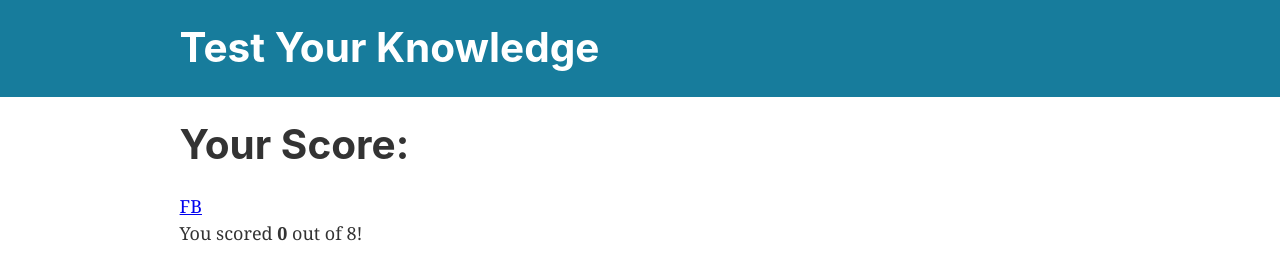
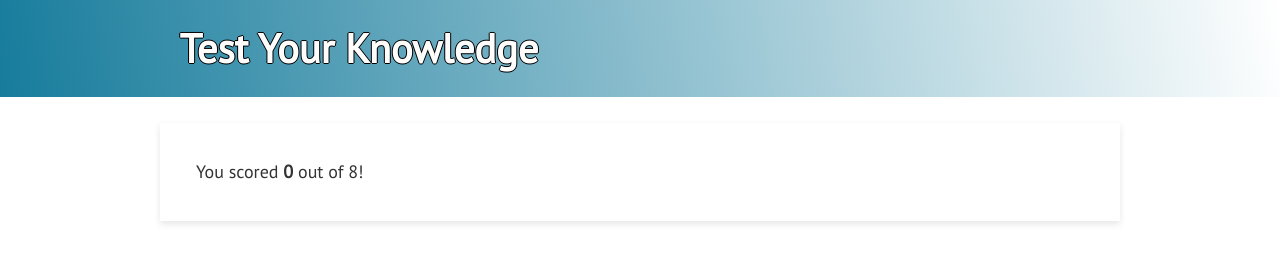
Before and after one commit to sfonua10/name-of-church-quiz, a Gatsby site: page /results in a window 1280 px wide. Built offline with nearby package versions, Linux system fonts and the light colour scheme; Gatsby itself is replaced by a stand-in of ours.

Commit message:
first iteration of styles

```diff
--- a/package.json
+++ b/package.json
@@ -16,7 +16,8 @@
     "prop-types": "^15.7.2",
     "react": "^16.12.0",
     "react-dom": "^16.12.0",
-    "react-helmet": "^6.0.0"
+    "react-helmet": "^6.0.0",
+    "react-icons": "^3.10.0"
   },
   "devDependencies": {
     "prettier": "2.0.5"
--- a/src/components/header.js
+++ b/src/components/header.js
@@ -7,6 +7,7 @@ const Header = ({ siteTitle }) => (
     style={{
       background: `#177C9C`,
       marginBottom: `1.45rem`,
+      background: `linear-gradient(80deg, #177C9C 0%, rgba(255, 255, 255, 0.94) 99.99%, rgba(255, 255, 253, 0) 100%)`,
     }}
   >
     <div
@@ -16,16 +17,14 @@ const Header = ({ siteTitle }) => (
         padding: `1.45rem 1.0875rem`,
       }}
     >
-      <h1 style={{ margin: 0 }}>
-        <Link
-          to="/"
-          style={{
-            color: `white`,
-            textDecoration: `none`,
-          }}
-        >
-          {siteTitle}
-        </Link>
+      <h1
+        style={{
+          margin: 0,
+          color: `#FFFCFC`,
+          textShadow: `-1px 0 black, 0 1px black, 1px 0 black, 0 -1px black`,
+        }}
+      >
+        {siteTitle}
       </h1>
     </div>
   </header>
--- a/src/components/layout.css
+++ b/src/components/layout.css
@@ -1,3 +1,4 @@
+@import url("https://fonts.googleapis.com/css2?family=PT+Sans&display=swap");
 html {
   font-family: sans-serif;
   -ms-text-size-adjust: 100%;
@@ -200,7 +201,7 @@ html {
 }
 body {
   color: hsla(0, 0%, 0%, 0.8);
-  font-family: georgia, serif;
+  font-family: "PT Sans", sans-serif;
   font-weight: normal;
   word-wrap: break-word;
   font-kerning: normal;
@@ -230,8 +231,8 @@ h1 {
   padding-top: 0;
   margin-bottom: 1.45rem;
   color: inherit;
-  font-family: -apple-system, BlinkMacSystemFont, Segoe UI, Roboto, Oxygen,
-    Ubuntu, Cantarell, Fira Sans, Droid Sans, Helvetica Neue, sans-serif;
+  font-family: "PT Sans", -apple-system, BlinkMacSystemFont, Segoe UI, Roboto,
+    Oxygen, Ubuntu, Cantarell, Fira Sans, Droid Sans, Helvetica Neue, sans-serif;
   font-weight: bold;
   text-rendering: optimizeLegibility;
   font-size: 2.25rem;
@@ -333,7 +334,7 @@ hgroup {
   margin-bottom: 1.45rem;
 }
 ul {
-  margin-left: 1.45rem;
+  margin-left: 0rem;
   margin-right: 0;
   margin-top: 0;
   padding-bottom: 0;
--- a/src/components/layout.js
+++ b/src/components/layout.js
@@ -30,7 +30,8 @@ const Layout = ({ children }) => {
         style={{
           margin: `0 auto`,
           maxWidth: 960,
-          padding: `0 1.0875rem 1.45rem`,
+          padding: `2rem`,
+          boxShadow: `0px 3px 7px rgba(0, 0, 0, 0.10)`,
         }}
       >
         <main>{children}</main>
--- a/src/components/result.js
+++ b/src/components/result.js
@@ -1,17 +1,23 @@
 import React from "react"
 import PropTypes from "prop-types"
 import quizQuestions from "../../api/quizQuestions"
+import { FaFacebookF } from "react-icons/fa"
+
 const Result = props => {
   return (
     <>
-      <a href="https://facebook.com/sharer/sharer.php?u=https://jovial-ritchie-46bbbe.netlify.app/results">
-        FB
-      </a>
-
       <div className="result">
         You scored <strong>{props.quizResult}</strong> out of{" "}
         {quizQuestions.length}!
       </div>
+      {props.quizResult > 5 && (
+        <>
+          <h4>Share on:</h4>
+          <a href="https://facebook.com/sharer/sharer.php?u=https://jovial-ritchie-46bbbe.netlify.app/results">
+            <FaFacebookF color="#3b5998" size="5rem" />
+          </a>
+        </>
+      )}
     </>
   )
 }
--- a/src/icons/facebook.js
+++ /dev/null
@@ -1,18 +0,0 @@
-const facebook = {
-  type: "svg",
-  props: {
-    viewBox: "0 0 24 24",
-    xmlns: "http://www.w3.org/2000/svg",
-  },
-  children: [
-    {
-      type: "path",
-      props: {
-        d:
-          "M20.88 2C21.5 2 22 2.5 22 3.1v17.8c0 .601-.5 1.1-1.12 1.1H15.8v-7.76h2.58l.4-3H15.8V9.3c0-.86.24-1.46 1.5-1.46h1.58v-2.7c-.28-.04-1.22-.12-2.32-.12-2.3 0-3.88 1.4-3.88 3.98v2.24h-2.62v3h2.62V22H3.1c-.62 0-1.1-.499-1.1-1.1V3.1C2 2.5 2.48 2 3.1 2h17.78z",
-      },
-    },
-  ],
-}
-
-export default facebook
--- a/src/pages/results.js
+++ b/src/pages/results.js
@@ -4,7 +4,6 @@ import React from "react"
 import Layout from "../components/layout"
 import SEO from "../components/seo"
 import Result from "../components/result"
-import { facebook } from "../icons/facebook"
 
 const ResultsPage = ({ location }) => {
   const count = location?.state?.count || 0
@@ -17,8 +16,6 @@ const ResultsPage = ({ location }) => {
         image="https://assets.ldscdn.org/c1/2d/c12d468aa729888cc12d38d9e69281b8e4de4fec/alma_the_younger_corianton.jpeg"
         url="https://www.churchofjesuschrist.org/media/image/alma-the-younger-corianton-3e725dd?lang=eng"
       />
-      <h1>Your Score:</h1>
-
       <Result quizResult={count} />
 
       {/*TO DO: https://stackoverflow.com/questions/26106447/is-it-possible-to-generate-a-share-on-facebook-link-that-opens-the-native-face
```
Also changed, not shown: src/components/question.js (+5 -7 lines), src/components/questionCount.js (+5 -3 lines), src/components/quiz.js (+4 -3 lines), 1 other file.
